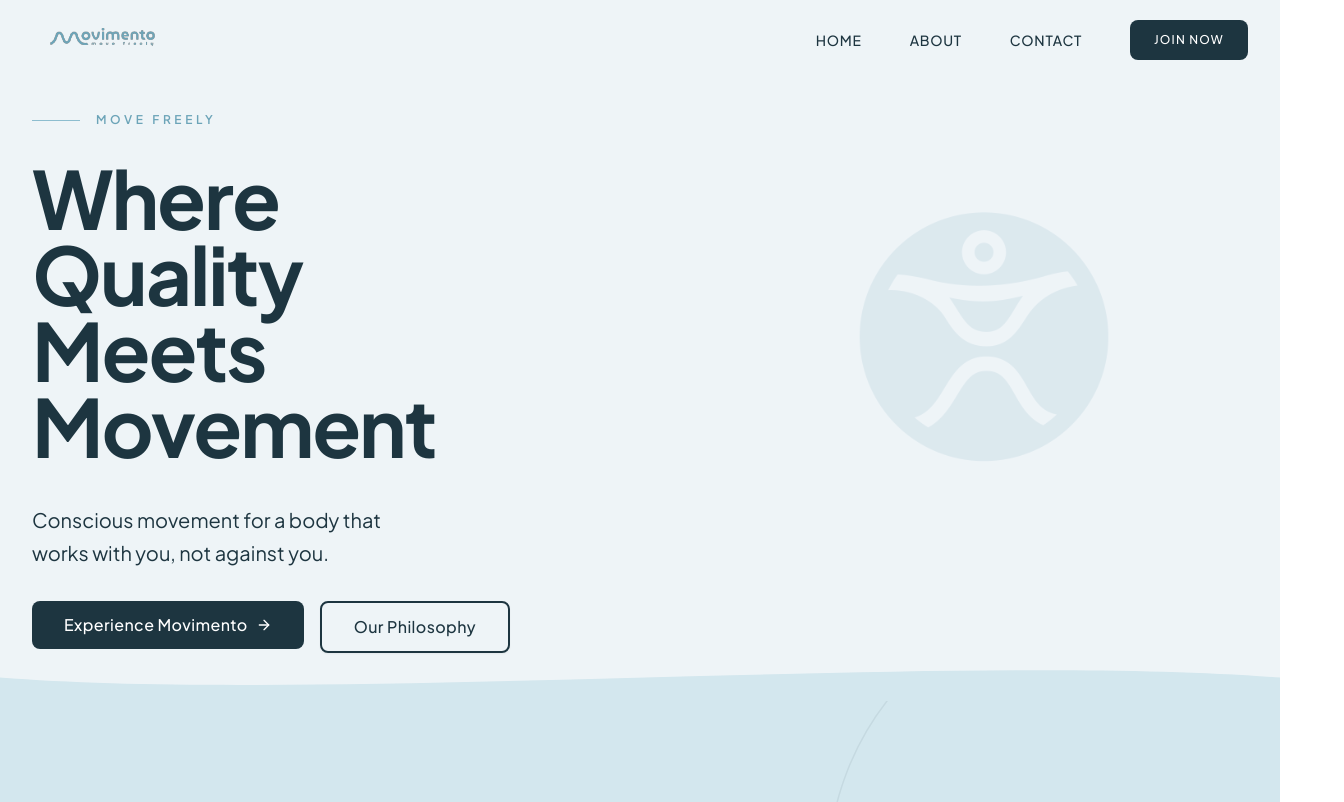
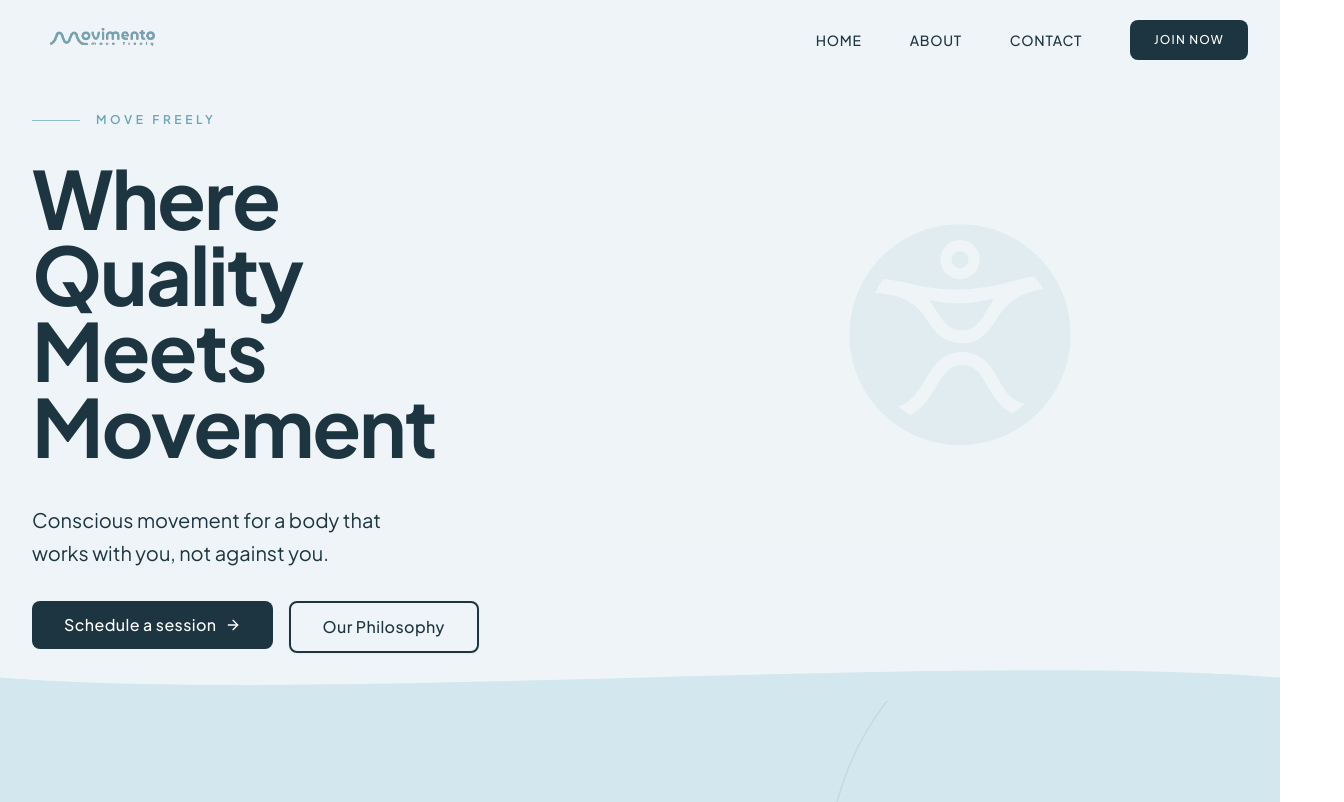
Before and after one commit to samcarmen/movimento, a Next.js app: page / in a window 1280 px wide. Shown: the top 802 px of the page, 1344 px wide, since content can reach past the window. Built offline with nearby package versions, Linux system fonts and the light colour scheme.

Commit message:
fix: update CTA

```diff
--- a/src/components/sections/HeroSection.tsx
+++ b/src/components/sections/HeroSection.tsx
@@ -1,6 +1,5 @@
 "use client";
 
-import Image from "next/image";
 import { motion } from "framer-motion";
 import { ArrowRight } from "lucide-react";
 import ShimmerButton from "@/components/shared/ShimmerButton";
@@ -11,30 +10,21 @@
   return (
     <section
       id="hero"
-      className="relative flex flex-col justify-center"
+      className="relative flex flex-col justify-center min-h-[100dvh] md:min-h-0"
       style={{ backgroundColor: "var(--brand-light)" }}
     >
-      {/* Ghost watermark — actual logo icon, bleeding off left */}
+      {/* Ghost watermark — SVG logo as CSS background for fixed positioning */}
       <div
-        className="absolute pointer-events-none select-none"
+        className="absolute inset-0 pointer-events-none select-none"
         style={{
-          right: "-5%",
-          top: "50%",
-          transform: "translateY(-50%)",
-          width: "clamp(240px, 60%, 720px)",
-          opacity: 0.13,
-          mixBlendMode: "multiply",
+          backgroundImage: "url('/images/LOGO_WEB-03.jpg')",
+          backgroundRepeat: "no-repeat",
+          backgroundPosition: "right center",
+          backgroundSize: "50% auto",
+          opacity: 0.1,
         }}
         aria-hidden="true"
-      >
-        <Image
-          src="/LOGO_WEB-03.jpg"
-          alt=""
-          width={1200}
-          height={1200}
-          priority
-        />
-      </div>
+      />
 
       {/* Content */}
       <div className={`relative max-w-7xl mx-auto container-padding w-full pt-20 sm:pt-24 md:pt-28 ${noPaddingBottom ? "pb-0" : "pb-12 sm:pb-16"}`}>
@@ -91,10 +81,10 @@
             <ShimmerButton
               size="lg"
               className="px-8 py-6 text-base font-medium tracking-wide"
-              onClick={() => document.querySelector("#contact")?.scrollIntoView({ behavior: "smooth" })}
+              onClick={() => window.open("https://wa.me/96566130788?text=Hi!%20I%27d%20like%20to%20know%20more%20about%20Movimento.", "_blank")}
             >
               <span className="flex items-center gap-2">
-                Experience Movimento
+                Schedule a session
                 <ArrowRight size={18} />
               </span>
             </ShimmerButton>
```
Also changed, not shown: public/images/LOGO_WEB-03.jpg (renamed from public/LOGO_WEB-03.jpg).
